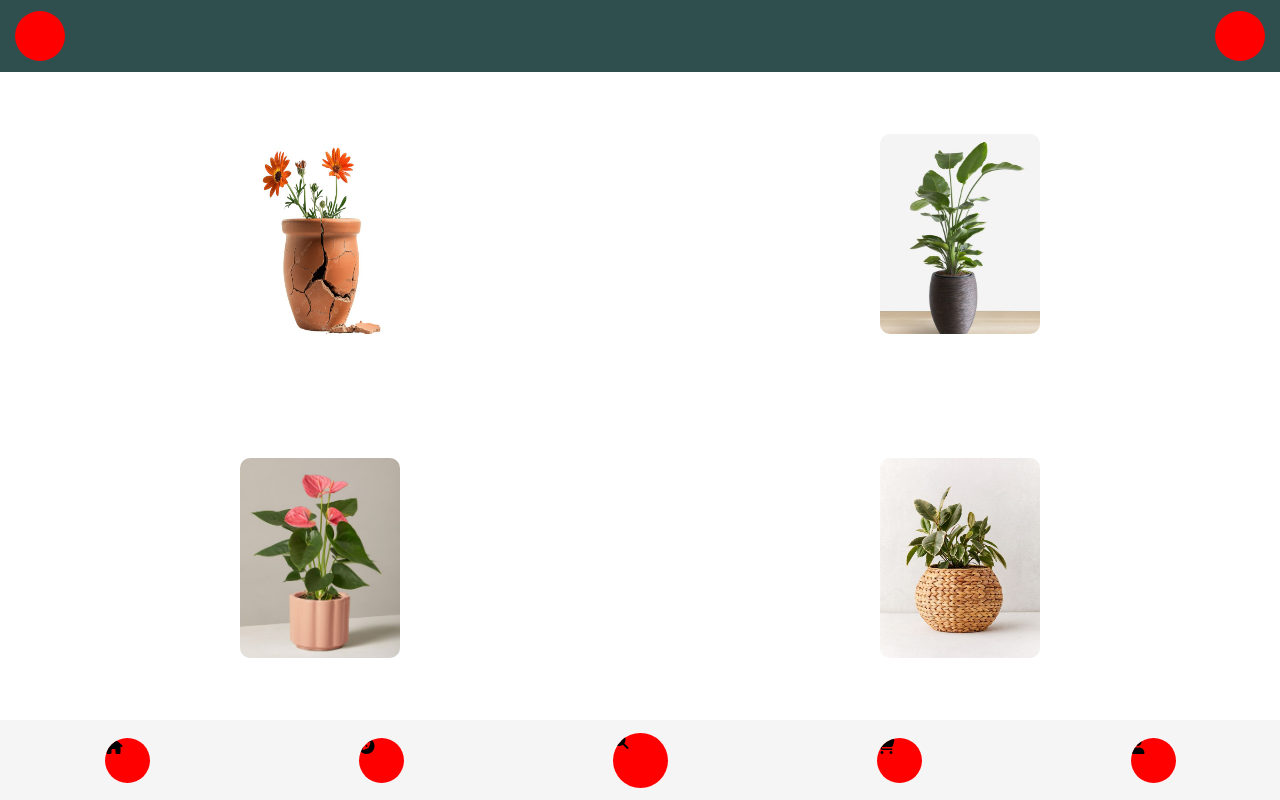
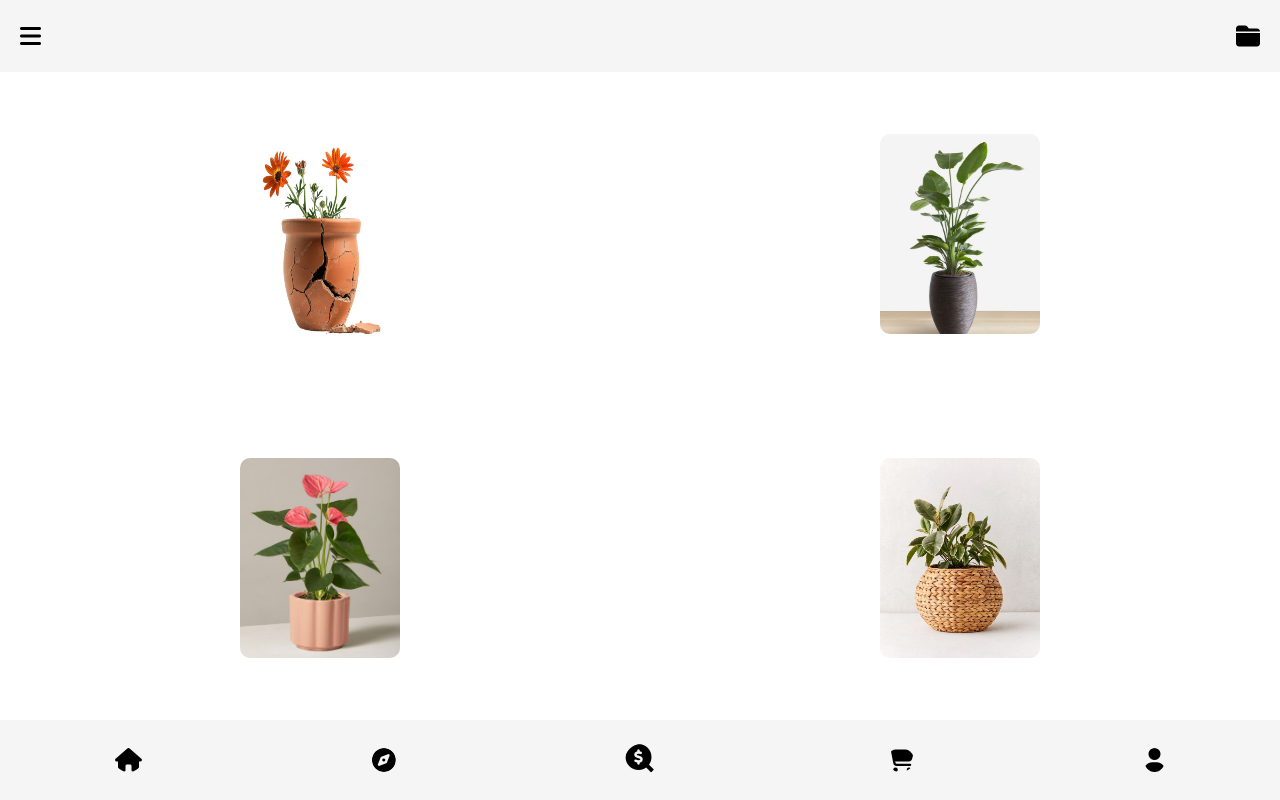
Before and after one commit to babloo-Chauhan/navbar, a React (Create React App) app: page / in a window 1280 px wide. Built offline with nearby package versions, Linux system fonts and the light colour scheme.

Commit message:
updat
minor changes

```diff
--- a/src/App.css
+++ b/src/App.css
@@ -46,27 +46,29 @@
     scrollbar-width: none; /* hides scrollbar */
     -ms-overflow-style: none;
 }
-.container{
+
+.container {
     background-color: forestgreen;
     height: 100vh;
     width: 100vw;
+}
 
-}
 .Page-Layout {
     background-color: darkgoldenrod;
     height: 100%;
     width: 100%;
 }
+
 .Navbar {
-    height: 4.5rem;
+    height: 9%;
     width: 100%;
-    background-color: darkslategray;
+    background-color: whitesmoke;
     display: flex;
     justify-content: space-between;
     align-items: center;
+}
 
-}
-.Footer-Menu{
+.Footer-Menu {
     height: 10%;
     width: 100%;
     background-color: whitesmoke;
@@ -74,81 +76,122 @@
     justify-content: space-evenly;
     align-items: center;
 }
+
 .Menu, .User {
-    height: 50px;
-    width: 50px;
-    background-color: red;
-    border-radius: 100%;
-    margin: 0 15px 0 15px;
+    /*    height: 50px;
+    width: 50px;*/
+    /*    background-color: white;*/
+    /*    border-radius: 100%;*/
+    margin: 0 20px 0 20px;
+    display: flex;
+    justify-content: center;
+    align-items: center;
+    flex-wrap: nowrap;
+    font-size: 1.5rem;
+    cursor:pointer;
 }
-.Options{
-    height: 45px;
-    width: 45px;
-    background-color: red;
+
+
+.Options {
+    /*    height: 45px;
+    width: 45px;*/
+
     border-radius: 100%;
     margin: 15px auto;
+    display: flex;
+    justify-content: center;
+    align-items: center;
+    flex-wrap: nowrap;
+    font-size: 1.5rem;
+    flex-shrink: 1.1;
+    cursor:pointer;
 }
+
 .Options-M {
-    height: 55px;
-    width: 55px;
-    background-color: red;
+    /*    height: 55px;
+    width: 55px;*/
+
     border-radius: 100%;
     margin: 15px auto;
+    display: flex;
+    justify-content: center;
+    align-items: center;
+    flex-wrap: nowrap;
+    font-size: 2rem;
+    cursor:pointer;
 }
+
 .Item-box {
     height: 81%;
     width: 100%;
-    background-color:white;
+    background-color: white;
     display: grid;
     grid-template-columns: repeat(2,1fr);
     grid-template-rows: repeat(2,auto);
     align-items: center;
-
 }
 
 .Item-1, .Item-2, .Item-3, .Item-4 {
     height: 200px;
     width: 160px;
     background-color: red;
-    margin:30px auto;
-    background-size:cover;
-    background-repeat:no-repeat;
-    border-radius:10px;
+    margin: 30px auto;
+    background-size: cover;
+    background-repeat: no-repeat;
+    border-radius: 10px;
+    cursor:pointer;
 }
 
-.Main-Menu{
-    height:100vh;
-    width:100vw;
-    background-color:darkolivegreen;
-    display:flex;
-    justify-content:center;
-    align-items:center;
-}
-.Menu-Layout{
-   height:100vh;
-   width:100vw;
-   background-color:blue;
-}
-.Menu-Buttons{
-    height:10%;
-    width:100%;
-    background-color:gray;
-    display:flex;
-    justify-content:space-between;
-    align-items:center;
+.Main-Menu {
+    height: 100vh;
+    width: 100vw;
+    background-color: darkolivegreen;
+    display: flex;
+    justify-content: center;
+    align-items: center;
 }
 
-.Left-one,.Right-one{
-    height:50px;
-    width:50px;
-    border-radius:100%;
-    background-color:cyan;
-    margin:15px;
+.Menu-Layout {
+    height: 100vh;
+    width: 100vw;
+    background-color: blue;
 }
 
-.Links{
-    height:100%;
-    width:100%;
-    margin:10px;
-    padding-left:20px;
+.Menu-Buttons {
+    height: 10%;
+    width: 100%;
+    background-color: gray;
+    display: flex;
+    justify-content: space-between;
+    align-items: center;
 }
+
+.Left-one, .Right-one {
+    height: 50px;
+    width: 50px;
+    border-radius: 100%;
+    background-color: cyan;
+    margin: 15px;
+
+}
+
+.Links {
+    height: 100%;
+    width: 100%;
+    margin: 40px 10px 10px 10px;
+    padding-left: 10px;
+    overflow:hidden;
+    font-family:cera pro;
+}
+a{
+    text-decoration:none;
+    color:white;
+    font-weight:bold;
+}
+.icos{
+    font-size:1.5rem;
+    margin:0 10px 0 10px;
+    height:10%;
+    width:10%;
+
+}
--- a/src/App.js
+++ b/src/App.js
@@ -5,8 +5,7 @@ import './App.css';
 function App() {
   return (
       <>
-
-        <Card/>
+            <Card/>
       </>
   );
 }
--- a/src/Components/Card.js
+++ b/src/Components/Card.js
@@ -1,17 +1,22 @@
-import React from 'react';
+import React, { useRef, useState } from 'react';
 import '../App.css';
 import b from '../Assets/b.jpeg';
 import c from '../Assets/c.jpeg';
 import d from '../Assets/d.jpeg';
 import e from '../Assets/e.jpeg';
 export default function Card() {
+
     return (
         <>
             <div className='container'>
                 <div className='Page-Layout'>
                     <div className='Navbar'>
-                        <div className='Menu'></div>
-                        <div className='User'></div>
+                        <div className='Menu'>
+                            <i class="fa-solid fa-bars"></i>
+                        </div>
+                        <div className='User'>
+                            <i class="fa-solid fa-folder-closed"></i>
+                        </div>
                     </div>
                     <div className='Item-box'>
                         <div className='Item-1'>
--- a/src/Components/Menu.js
+++ b/src/Components/Menu.js
@@ -6,23 +6,26 @@ export default function Menu() {
             <div className='Main-Menu'>
                 <div className='Menu-Layout'>
                     <div className='Menu-Buttons'>
-                        <div className='Left-one'></div>
-                        <div className='Right-one'></div>
+                        <div className='Left-one'>
+
+                        </div>
+                        <div className='Right-one'>
+
+                        </div>
                     </div>
                     <div className='Links'>
-                        <a href='/'><h3>Onedgfdgfdgdd</h3></a>
-                        <a href='/'><h3>Twodgfdgfdgdd</h3></a>
-                        <a href='/'><h3>Threedgfdgfdgdd</h3></a>
-                        <a href='/'><h3>Fourdgfdgfdgdd</h3></a>
-                        <a href='/'><h3>Fivedgfdgfdgdd</h3></a>
-                        <a href='/'><h3>Sixdgfdgfdgdd</h3></a>
-                        <a href='/'><h3>Sevendgfdgfdgdd</h3></a>
-                        <a href='/'><h3>Eightdgfdgfdgdd</h3></a>
-                        <a href='/'><h3>Onedgfdgfdgdd</h3></a>
-                        <a href='/'><h3>Twodgfdgfdgdd</h3></a>
-                        <a href='/'><h3>Threedgfdgfdgdd</h3></a>
-                        <a href='/'><h3>Fourdgfdgfdgdd</h3></a>
-                        <a href='/'><h3>Fivedgfdgfdgdd</h3></a>
+                        <a href='/'><h3><i className="icos fa-solid fa-house-user"></i>Main Menu</h3></a>
+                        <a href='/'><h3><i className="icos fa-solid fa-kiwi-bird"></i>New Items 2025</h3></a>
+                        <a href='/'><h3><i className="icos fa-solid fa-square-up-right"></i>Upload Your Design</h3></a>
+                        <a href='/'><h3><i className="icos fa-solid fa-comments-dollar"></i>Feedback</h3></a>
+                        <a href='/'><h3><i className="icos fa-brands fa-intercom"></i>User Customization</h3></a>
+                        <a href='/'><h3><i className="icos fa-solid fa-star-half-stroke"></i>New Style</h3></a>
+                        <a href='/'><h3><i className="icos fa-brands fa-wpexplorer"></i>Explore</h3></a>
+                        <a href='/'><h3><i className="icos fa-solid fa-shekel-sign"></i>Latest Relese</h3></a>
+                        <a href='/'><h3><i className="icos fa-solid fa-code-compare"></i>Compare</h3></a>
+                        <a href='/'><h3><i className="icos fa-brands fa-medapps"></i>Media & Pictures</h3></a>
+                        <a href='/'><h3><i className="icos fa-solid fa-filter"></i>Option</h3></a>
+                        <a href='/'><h3><i className="icos fa-solid fa-door-open"></i>Exit</h3></a>
                     </div>
                 </div>
             </div>
```
